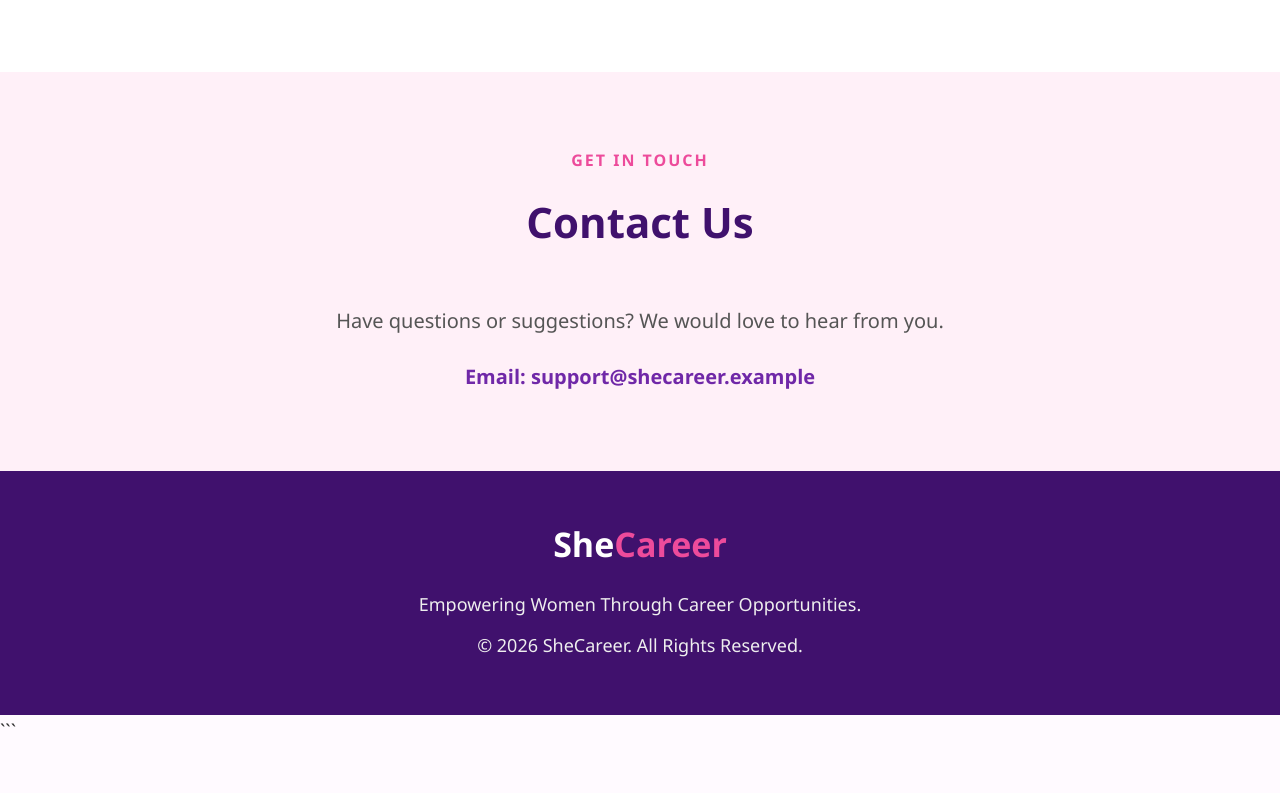
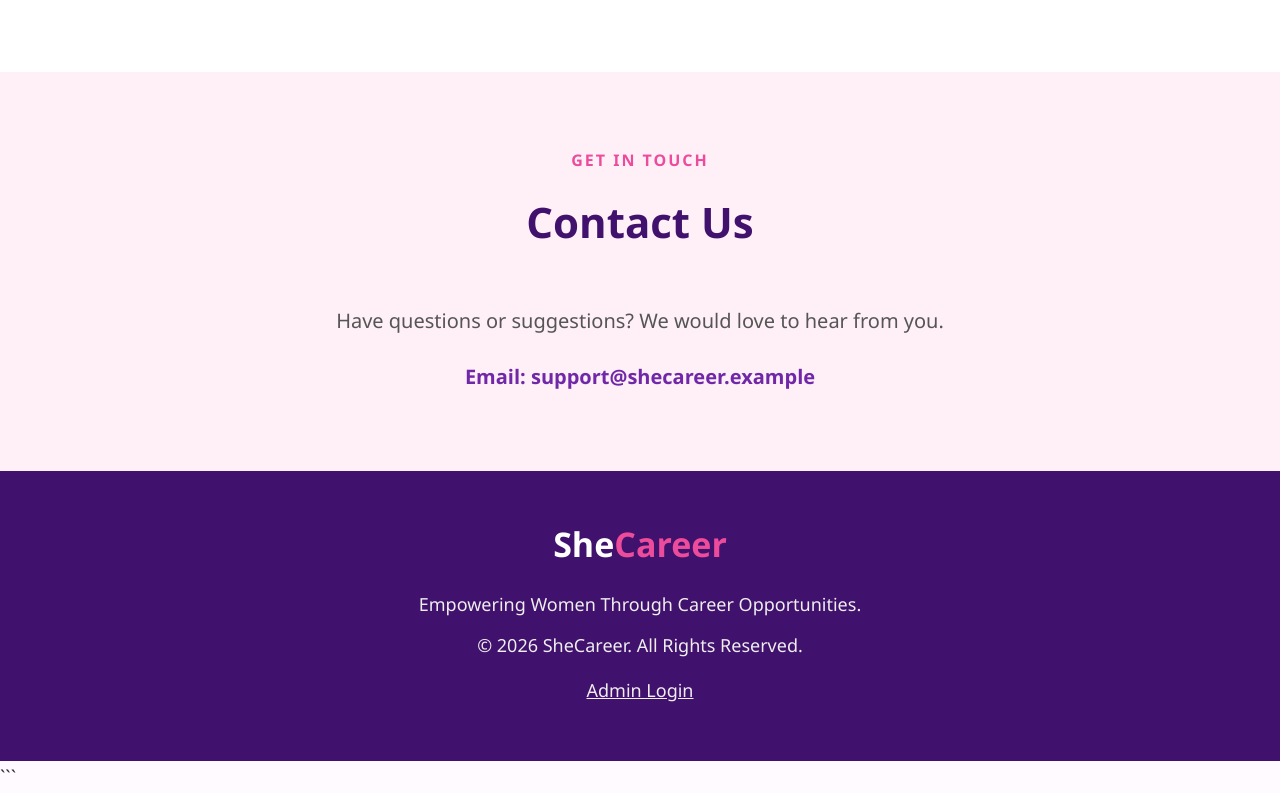
Before and after one commit to sayalichalak-collab/SheCareer, a plain HTML site: page index.html in a window 1280 px wide. Shown: the part 2188-2981 px from the top of the page. Before the commit the page ends 2936 px from the top, so only its background shows below. Drawn offline with Linux system fonts and the light colour scheme; no server answers.

Commit message:
Update index.html

```diff
--- a/index.html
+++ b/index.html
@@ -249,8 +249,14 @@
     <h2>She<span>Career</span></h2>
     <p>Empowering Women Through Career Opportunities.</p>
     <p>© 2026 SheCareer. All Rights Reserved.</p>
+
+    <p style="margin-top:15px;">
+        <a href="admin.html"
+           style="color:inherit; text-decoration:underline;">
+           Admin Login
+        </a>
+    </p>
 </footer>
-
 
 <!-- JOB DETAILS POPUP -->
 
```
